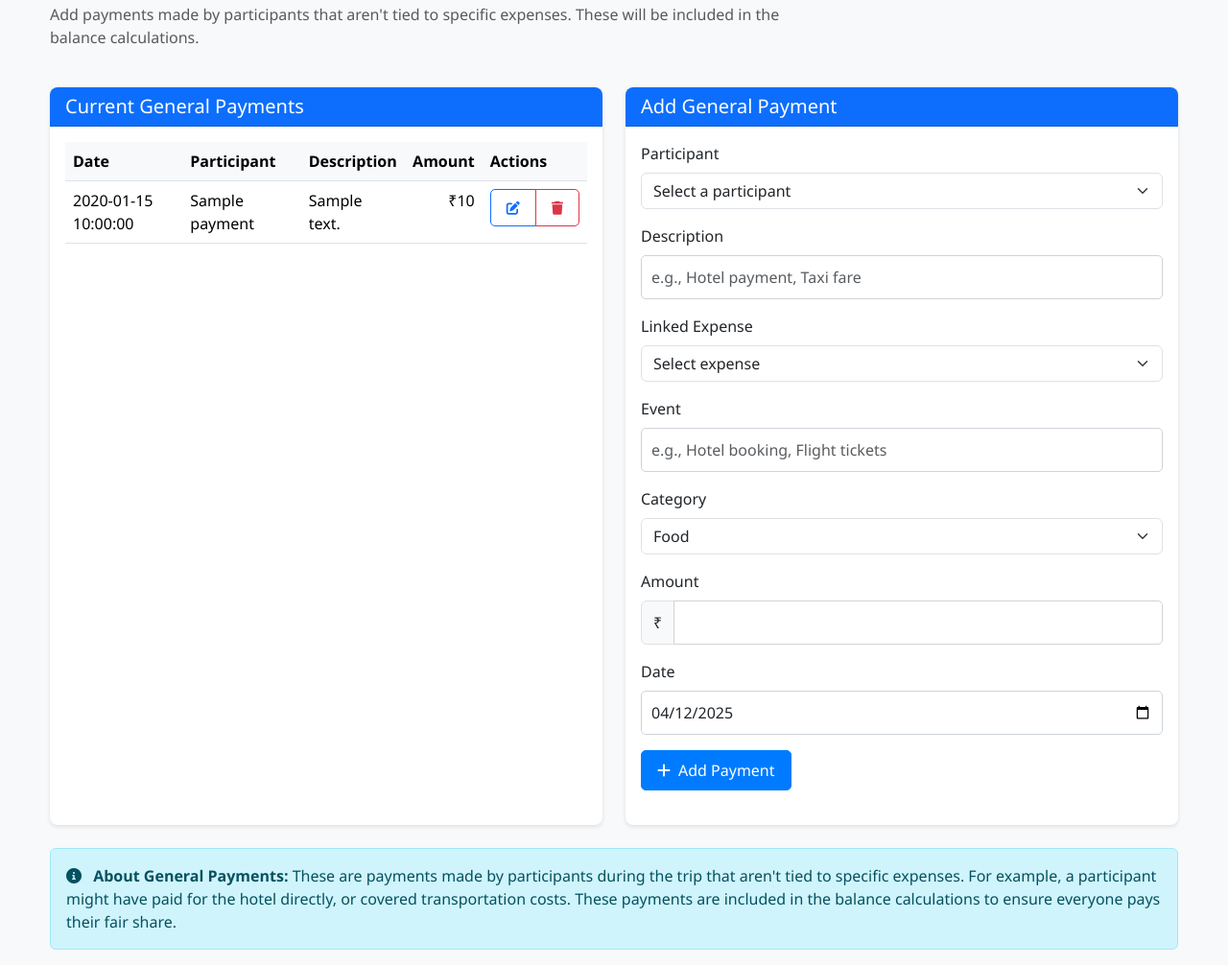
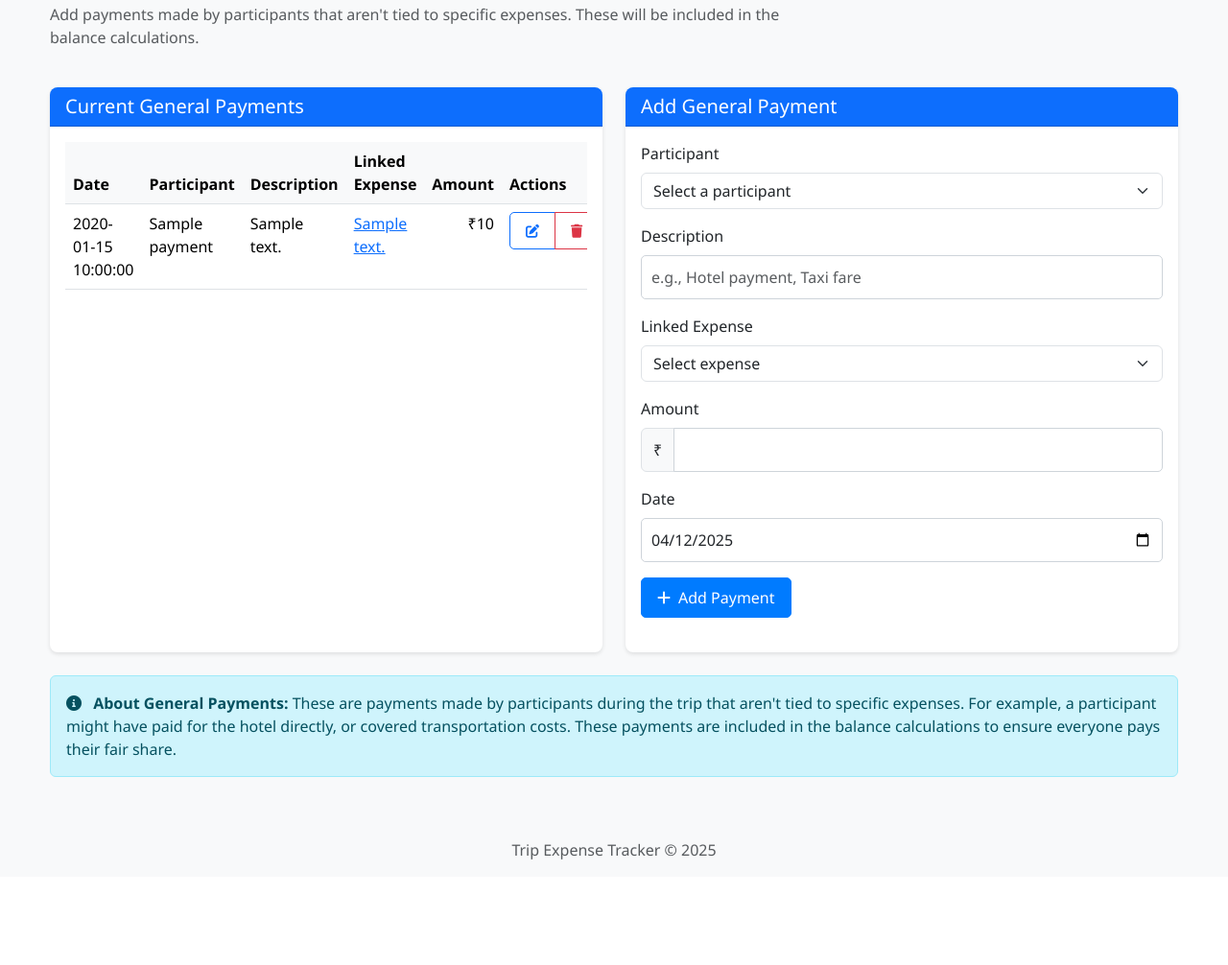
Before and after one commit to C1P3R/Expense_tracker_pdf_april_2025, a Python web app: template expense_tracker/backend/templates/trips/manage_payments.html in a window 1280 px wide. Shown: the part 173-1179 px from the top of the page at 96% size. After the commit the page ends 1069 px from the top, so only its background shows below. Run offline with Jinja, Linux system fonts and the light colour scheme; the template is opened without the code that fills it: most values are stand-ins (such as "Sample title", 1, 10 or a date in 2020).

Commit message:
working with advncae

```diff
--- a/expense_tracker/backend/models/expense.py
+++ b/expense_tracker/backend/models/expense.py
@@ -7,6 +7,7 @@
     description = db.Column(db.String(200), nullable=False)
     amount = db.Column(db.Float, nullable=False)
     currency = db.Column(db.String(3), default='INR')
+    category = db.Column(db.String(50), nullable=True)
     date = db.Column(db.DateTime, default=datetime.utcnow)
     created_at = db.Column(db.DateTime, default=datetime.utcnow)
     updated_at = db.Column(db.DateTime, default=datetime.utcnow, onupdate=datetime.utcnow)
--- a/expense_tracker/backend/templates/trips/manage_payments.html
+++ b/expense_tracker/backend/templates/trips/manage_payments.html
@@ -39,6 +39,7 @@
                                 <th>Date</th>
                                 <th>Participant</th>
                                 <th>Description</th>
+                                <th>Linked Expense</th>
                                 <th>Amount</th>
                                 <th>Actions</th>
                             </tr>
@@ -58,6 +59,19 @@
                                     {% endif %}
                                 </td>
                                 <td>{{ payment.description }}</td>
+                                <td>
+                                    {% if payment.expense_id %}
+                                        {% for expense in expenses %}
+                                            {% if expense.id|int == payment.expense_id|int %}
+                                                <a href="{{ url_for('expenses.view_expense', trip_id=trip.id, expense_id=expense.id) }}">
+                                                    {{ expense.description }}
+                                                </a>
+                                            {% endif %}
+                                        {% endfor %}
+                                    {% else %}
+                                        <span class="text-muted">None</span>
+                                    {% endif %}
+                                </td>
                                 <td class="text-end">₹{{ payment.amount|round(2) }}</td>
                                 <td>
                                     <div class="btn-group">
@@ -67,8 +81,6 @@
                                                 data-amount="{{ payment.amount }}"
                                                 data-description="{{ payment.description }}"
                                                 data-date="{{ payment.date }}"
-                                                data-event="{{ payment.event }}"
-                                                data-category="{{ payment.category }}"
                                                 data-expense-id="{{ payment.expense_id }}">
                                             <i class="fas fa-edit"></i>
                                         </button>
@@ -138,24 +150,6 @@
                     </div>
 
                     <div class="mb-3">
-                        <label for="event" class="form-label">Event</label>
-                        <input type="text" class="form-control" id="event" name="event" placeholder="e.g., Hotel booking, Flight tickets">
-                    </div>
-
-                    <div class="mb-3">
-                        <label for="category" class="form-label">Category</label>
-                        <select class="form-select" id="category" name="category">
-                            <option value="Food">Food</option>
-                            <option value="Transport">Transport</option>
-                            <option value="Accommodation">Accommodation</option>
-                            <option value="Entertainment">Entertainment</option>
-                            <option value="Shopping">Shopping</option>
-                            <option value="Medical">Medical</option>
-                            <option value="Other">Other</option>
-                        </select>
-                    </div>
-
-                    <div class="mb-3">
                         <label for="amount" class="form-label">Amount</label>
                         <div class="input-group">
                             <span class="input-group-text">₹</span>
@@ -198,8 +192,6 @@
             const amount = this.dataset.amount;
             const description = this.dataset.description;
             const date = this.dataset.date;
-            const event = this.dataset.event;
-            const category = this.dataset.category;
             const expenseId = this.dataset.expenseId;
 
             // Fill the form with existing data
@@ -207,8 +199,6 @@
             document.getElementById('amount').value = amount;
             document.getElementById('description').value = description;
             document.getElementById('date').value = date;
-            document.getElementById('event').value = event;
-            document.getElementById('category').value = category;
             document.getElementById('expense_id').value = expenseId;
 
             // Add hidden inputs for edit action
```
Also changed, not shown: add_category_column_migration.py (added, +47 -0 lines), check_db.py (+11 -10 lines), expense_tracker/backend/routes/expenses.py (+6 -2 lines), expense_tracker/backend/templates/expenses/add.html (+14 -0 lines), expense_tracker/backend/templates/expenses/edit.html (+14 -0 lines), instance/app.db.
